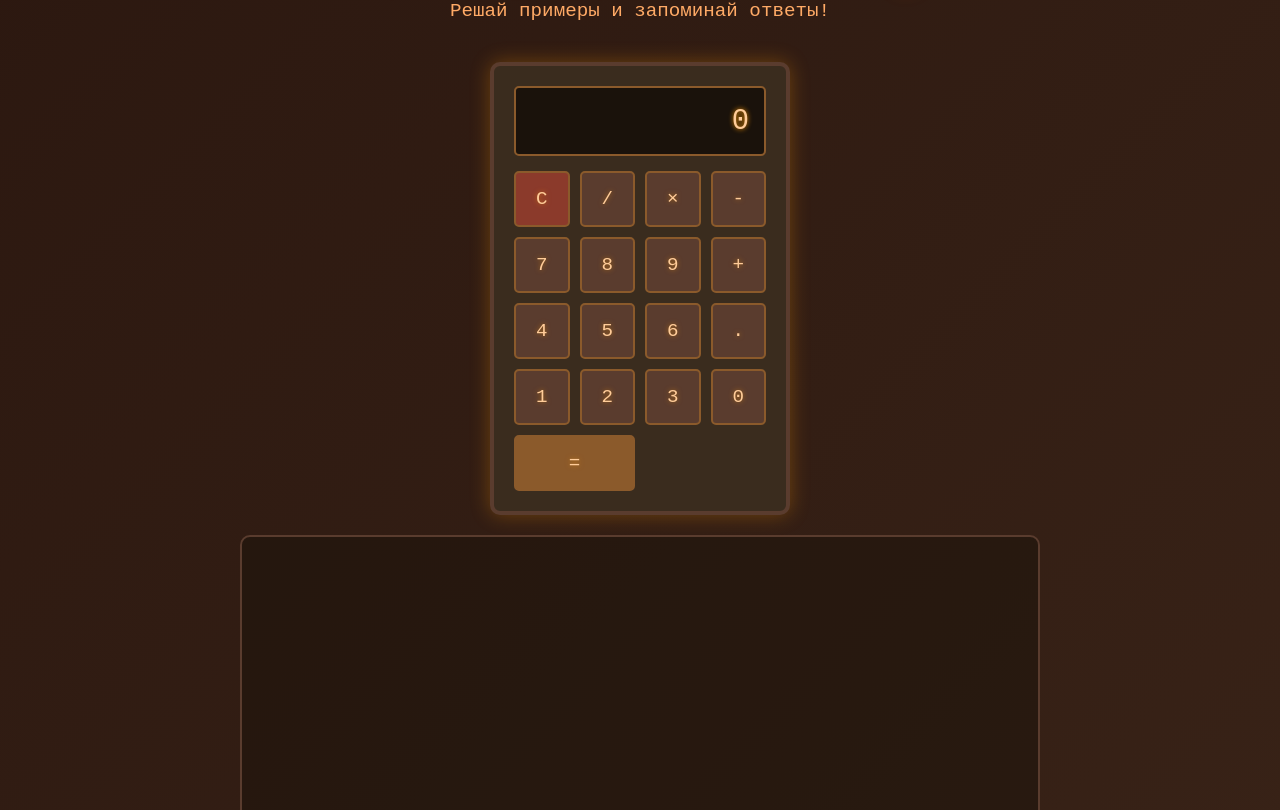
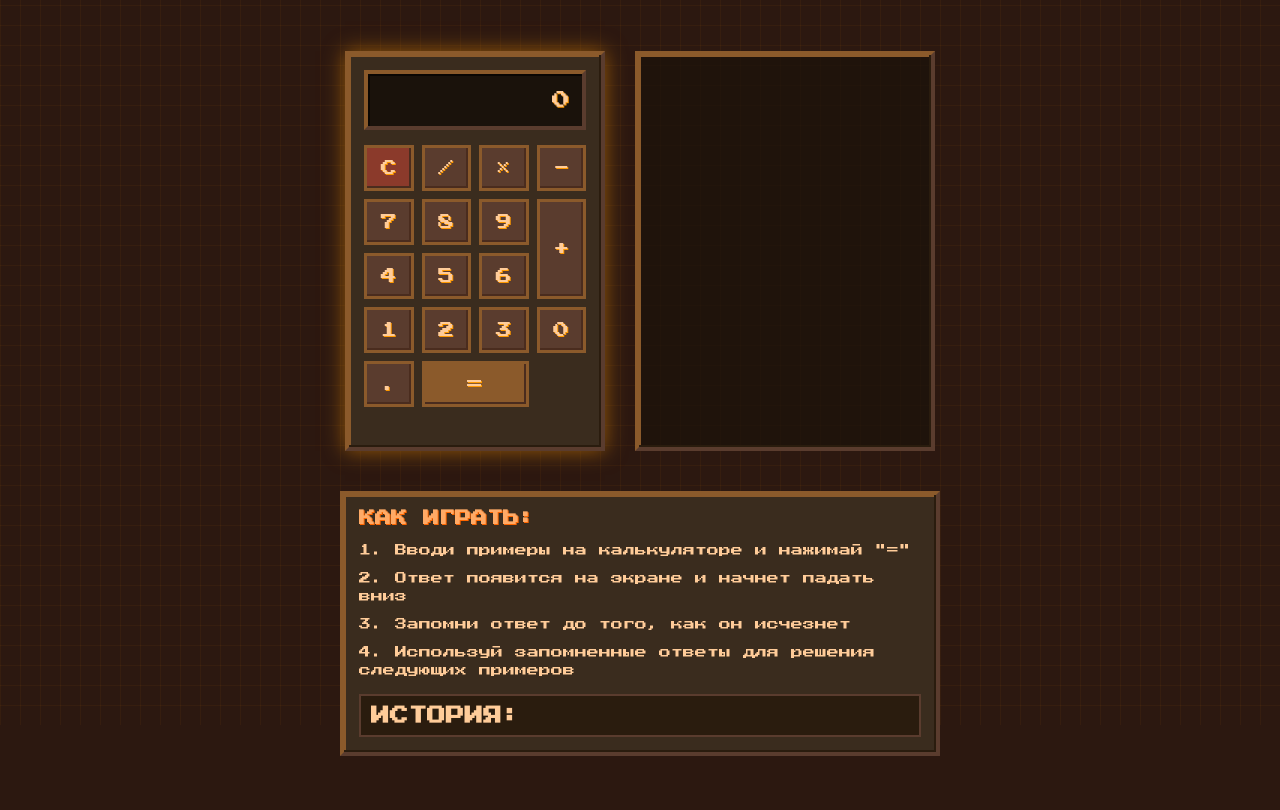
Before and after one commit to daniil52255225-bot/calculator, a plain HTML site: page index.html in a window 1280 px wide. Shown: the part 75-885 px from the top of the page. After the commit the page ends 851 px from the top, so only its background shows below. Drawn offline with Linux system fonts and the light colour scheme.

Commit message:
Update index.html

```diff
--- a/index.html
+++ b/index.html
@@ -9,27 +9,29 @@
             margin: 0;
             padding: 0;
             box-sizing: border-box;
-            font-family: 'Courier New', monospace;
+            image-rendering: pixelated;
         }
 
         body {
-            background: linear-gradient(135deg, #2c1810, #3a2418);
+            background: #2c1810;
             color: #ffcc99;
             min-height: 100vh;
             display: flex;
             flex-direction: column;
             align-items: center;
+            justify-content: center;
             padding: 20px;
             overflow: hidden;
+            font-family: 'Press Start 2P', cursive, monospace;
         }
 
         .container {
-            max-width: 800px;
-            width: 100%;
             display: flex;
             flex-direction: column;
             align-items: center;
             gap: 20px;
+            max-width: 800px;
+            width: 100%;
         }
 
         header {
@@ -38,78 +40,86 @@
         }
 
         h1 {
-            font-size: 2.5rem;
-            text-shadow: 0 0 10px #ff9900, 0 0 20px #ff6600;
+            font-size: 24px;
+            text-shadow: 2px 2px 0 #ff6600, 4px 4px 0 #993300;
             margin-bottom: 10px;
-            letter-spacing: 2px;
+            letter-spacing: 1px;
         }
 
         .subtitle {
-            font-size: 1.2rem;
+            font-size: 12px;
             color: #ffaa66;
+            margin-bottom: 20px;
         }
 
-        .calculator-container {
+        .game-area {
             display: flex;
-            flex-direction: column;
-            align-items: center;
-            gap: 20px;
+            flex-wrap: wrap;
+            justify-content: center;
+            gap: 30px;
             width: 100%;
         }
 
         .calculator {
             background: #3a2c1e;
             border: 4px solid #5a3c2e;
-            border-radius: 10px;
-            padding: 20px;
-            box-shadow: 0 0 20px rgba(255, 153, 0, 0.3);
-            width: 300px;
+            border-radius: 0;
+            padding: 15px;
+            box-shadow:
+                inset -2px -2px 0 #2a1c0e,
+                inset 2px 2px 0 #8b5a2b,
+                0 0 20px rgba(255, 153, 0, 0.5);
+            width: 260px;
+            image-rendering: pixelated;
         }
 
         .display {
             background: #1a120b;
-            border: 2px solid #8b5a2b;
-            border-radius: 5px;
-            padding: 15px;
+            border: 3px solid #8b5a2b;
+            border-radius: 0;
+            padding: 12px;
             margin-bottom: 15px;
             text-align: right;
-            font-size: 1.8rem;
-            min-height: 70px;
+            font-size: 18px;
+            min-height: 60px;
             display: flex;
             align-items: center;
             justify-content: flex-end;
             overflow: hidden;
             color: #ffcc99;
-            text-shadow: 0 0 5px #ff9900;
+            text-shadow: 1px 1px 0 #ff9900;
+            box-shadow: inset 2px 2px 0 #0a0603;
+            font-family: 'Press Start 2P', cursive, monospace;
         }
 
         .buttons {
             display: grid;
             grid-template-columns: repeat(4, 1fr);
-            gap: 10px;
+            gap: 8px;
         }
 
         button {
             background: #5a3c2e;
-            border: 2px solid #8b5a2b;
-            border-radius: 5px;
+            border: 3px solid #8b5a2b;
+            border-radius: 0;
             color: #ffcc99;
-            font-size: 1.2rem;
-            padding: 15px 0;
+            font-size: 16px;
+            padding: 12px 0;
             cursor: pointer;
-            transition: all 0.2s;
-            text-shadow: 0 0 5px rgba(255, 153, 0, 0.5);
+            transition: all 0.1s;
+            text-shadow: 1px 1px 0 #ff9900;
+            font-family: 'Press Start 2P', cursive, monospace;
+            box-shadow: inset -2px -2px 0 #4a2c1e;
         }
 
         button:hover {
             background: #6a4c3e;
             transform: translateY(-2px);
-            box-shadow: 0 5px 10px rgba(0, 0, 0, 0.2);
         }
 
         button:active {
             transform: translateY(0);
-            box-shadow: 0 2px 5px rgba(0, 0, 0, 0.2);
+            box-shadow: inset 2px 2px 0 #4a2c1e;
         }
 
         .equals {
@@ -123,64 +133,81 @@
 
         .answers-container {
             position: relative;
-            width: 100%;
+            width: 300px;
             height: 400px;
-            border: 2px solid #5a3c2e;
-            border-radius: 10px;
+            border: 4px solid #5a3c2e;
             overflow: hidden;
-            background: rgba(26, 18, 11, 0.5);
+            background: rgba(26, 18, 11, 0.7);
+            box-shadow:
+                inset -2px -2px 0 #2a1c0e,
+                inset 2px 2px 0 #8b5a2b;
         }
 
         .falling-answer {
             position: absolute;
-            font-size: 1.5rem;
+            font-size: 16px;
             color: #ffcc99;
-            text-shadow: 0 0 10px #ff9900;
-            padding: 10px 15px;
-            background: rgba(90, 60, 46, 0.7);
-            border-radius: 5px;
-            border: 1px solid #8b5a2b;
+            text-shadow: 1px 1px 0 #ff9900;
+            padding: 8px 12px;
+            background: #5a3c2e;
+            border: 2px solid #8b5a2b;
+            border-radius: 0;
             animation: fall linear forwards;
+            font-family: 'Press Start 2P', cursive, monospace;
+            box-shadow: 2px 2px 0 #4a2c1e;
+            z-index: 10;
         }
 
         @keyframes fall {
-            to {
+            0% {
+                transform: translateY(0);
+                opacity: 1;
+            }
+            100% {
                 transform: translateY(400px);
                 opacity: 0;
             }
         }
 
         .instructions {
-            background: rgba(58, 44, 30, 0.7);
-            border: 2px solid #5a3c2e;
-            border-radius: 10px;
+            background: #3a2c1e;
+            border: 4px solid #5a3c2e;
+            border-radius: 0;
             padding: 15px;
             margin-top: 20px;
             width: 100%;
+            max-width: 600px;
+            box-shadow:
+                inset -2px -2px 0 #2a1c0e,
+                inset 2px 2px 0 #8b5a2b;
         }
 
         .instructions h2 {
-            margin-bottom: 10px;
+            margin-bottom: 15px;
             color: #ffaa66;
+            font-size: 16px;
+            text-shadow: 1px 1px 0 #ff6600;
         }
 
         .instructions p {
             margin-bottom: 10px;
             line-height: 1.5;
+            font-size: 12px;
         }
 
         .history {
-            margin-top: 10px;
-            max-height: 150px;
+            margin-top: 15px;
+            max-height: 120px;
             overflow-y: auto;
             padding: 10px;
-            background: rgba(26, 18, 11, 0.5);
-            border-radius: 5px;
+            background: #2a1c0e;
+            border: 2px solid #5a3c2e;
         }
 
         .history-item {
             padding: 5px;
             border-bottom: 1px solid #5a3c2e;
+            font-size: 10px;
         }
 
         .glow {
@@ -188,33 +215,60 @@
         }
 
         @keyframes glow {
-            0% { text-shadow: 0 0 5px #ff9900; }
-            50% { text-shadow: 0 0 20px #ff9900, 0 0 30px #ff6600; }
-            100% { text-shadow: 0 0 5px #ff9900; }
+            0% { text-shadow: 1px 1px 0 #ff9900; }
+            50% { text-shadow: 1px 1px 0 #ff9900, 2px 2px 0 #ff6600, 3px 3px 0 #993300; }
+            100% { text-shadow: 1px 1px 0 #ff9900; }
+        }
+
+        .pixel-border {
+            border-style: solid;
+            border-width: 4px;
+            border-color: #8b5a2b #5a3c2e #5a3c2e #8b5a2b;
+        }
+
+        /* Пиксельные узоры для фона */
+        .bg-pattern {
+            position: fixed;
+            top: 0;
+            left: 0;
+            width: 100%;
+            height: 100%;
+            background-image:
+                linear-gradient(rgba(255, 153, 0, 0.05) 1px, transparent 1px),
+                linear-gradient(90deg, rgba(255, 153, 0, 0.05) 1px, transparent 1px);
+            background-size: 20px 20px;
+            z-index: -1;
         }
 
         @media (max-width: 600px) {
-            .calculator {
-                width: 100%;
-                max-width: 300px;
+            .game-area {
+                flex-direction: column;
+                align-items: center;
+            }
+
+            .answers-container {
+                width: 260px;
+                height: 200px;
             }
 
             h1 {
-                font-size: 2rem;
+                font-size: 18px;
             }
         }
     </style>
+    <link href="https://fonts.googleapis.com/css2?family=Press+Start+2P&display=swap" rel="stylesheet">
 </head>
 <body>
+    <div class="bg-pattern"></div>
     <div class="container">
         <header>
-            <h1>Пиксельный калькулятор</h1>
-            <p class="subtitle">Решай примеры и запоминай ответы!</p>
+            <h1>ПИКСЕЛЬНЫЙ КАЛЬКУЛЯТОР</h1>
+            <p class="subtitle">Решай примеры и запоминай падающие ответы!</p>
         </header>
 
-        <div class="calculator-container">
-            <div class="calculator">
-                <div class="display" id="display">0</div>
+        <div class="game-area">
+            <div class="calculator pixel-border">
+                <div class="display pixel-border" id="display">0</div>
                 <div class="buttons">
                     <button class="clear" onclick="clearDisplay()">C</button>
                     <button onclick="appendToDisplay('/')">/</button>
@@ -224,36 +278,36 @@
                     <button onclick="appendToDisplay('7')">7</button>
                     <button onclick="appendToDisplay('8')">8</button>
                     <button onclick="appendToDisplay('9')">9</button>
-                    <button onclick="appendToDisplay('+')">+</button>
+                    <button onclick="appendToDisplay('+')" style="grid-row: span 2;">+</button>
 
                     <button onclick="appendToDisplay('4')">4</button>
                     <button onclick="appendToDisplay('5')">5</button>
                     <button onclick="appendToDisplay('6')">6</button>
-                    <button onclick="appendToDisplay('.')">.</button>
 
                     <button onclick="appendToDisplay('1')">1</button>
                     <button onclick="appendToDisplay('2')">2</button>
                     <button onclick="appendToDisplay('3')">3</button>
                     <button onclick="appendToDisplay('0')">0</button>
 
+                    <button onclick="appendToDisplay('.')">.</button>
                     <button class="equals" onclick="calculate()">=</button>
                 </div>
             </div>
 
-            <div class="answers-container" id="answers-container">
+            <div class="answers-container pixel-border" id="answers-container">
                 <!-- Падающие ответы будут появляться здесь -->
             </div>
         </div>
 
-        <div class="instructions">
-            <h2>Как играть:</h2>
+        <div class="instructions pixel-border">
+            <h2>КАК ИГРАТЬ:</h2>
             <p>1. Вводи примеры на калькуляторе и нажимай "="</p>
             <p>2. Ответ появится на экране и начнет падать вниз</p>
             <p>3. Запомни ответ до того, как он исчезнет</p>
             <p>4. Используй запомненные ответы для решения следующих примеров</p>
 
             <div class="history">
-                <h3>История вычислений:</h3>
+                <h3>ИСТОРИЯ:</h3>
                 <div id="history-list"></div>
             </div>
         </div>
@@ -313,7 +367,7 @@
                 shouldResetDisplay = true;
                 updateDisplay();
             } catch (error) {
-                currentInput = 'Ошибка';
+                currentInput = 'ОШИБКА';
                 updateDisplay();
                 shouldResetDisplay = true;
             }
@@ -324,25 +378,33 @@
             answerElement.classList.add('falling-answer');
             answerElement.textContent = answer;
 
-            // Случайная позиция по горизонтали
-            const leftPosition = Math.random() * (answersContainer.offsetWidth - 100);
+            // Позиционируем ответ прямо под калькулятором
+            const calculatorRect = document.querySelector('.calculator').getBoundingClientRect();
+            const containerRect = answersContainer.getBoundingClientRect();
+
+            // Вычисляем позицию относительно контейнера с ответами
+            const leftPosition = calculatorRect.left - containerRect.left + (calculatorRect.width / 2) - 30;
+
             answerElement.style.left = `${leftPosition}px`;
+            answerElement.style.top = `0px`;
 
             // Случайная длительность падения
-            const duration = 3 + Math.random() * 4;
+            const duration = 3 + Math.random() * 2;
             answerElement.style.animationDuration = `${duration}s`;
 
             answersContainer.appendChild(answerElement);
 
             // Удаляем элемент после завершения анимации
             setTimeout(() => {
-                answerElement.remove();
+                if (answerElement.parentNode) {
+                    answerElement.remove();
+                }
             }, duration * 1000);
         }
 
         function addToHistory(calculation) {
             calculationHistory.unshift(calculation);
-            if (calculationHistory.length > 10) {
+            if (calculationHistory.length > 8) {
                 calculationHistory.pop();
             }
 
@@ -383,6 +445,19 @@
                 clearDisplay();
             }
         });
+
+        // Создаем несколько начальных падающих ответов для демонстрации
+        setTimeout(() => {
+            createFallingAnswer("42");
+        }, 1000);
+
+        setTimeout(() => {
+            createFallingAnswer("3.14");
+        }, 2500);
+
+        setTimeout(() => {
+            createFallingAnswer("100");
+        }, 4000);
     </script>
 </body>
 </html>
```
